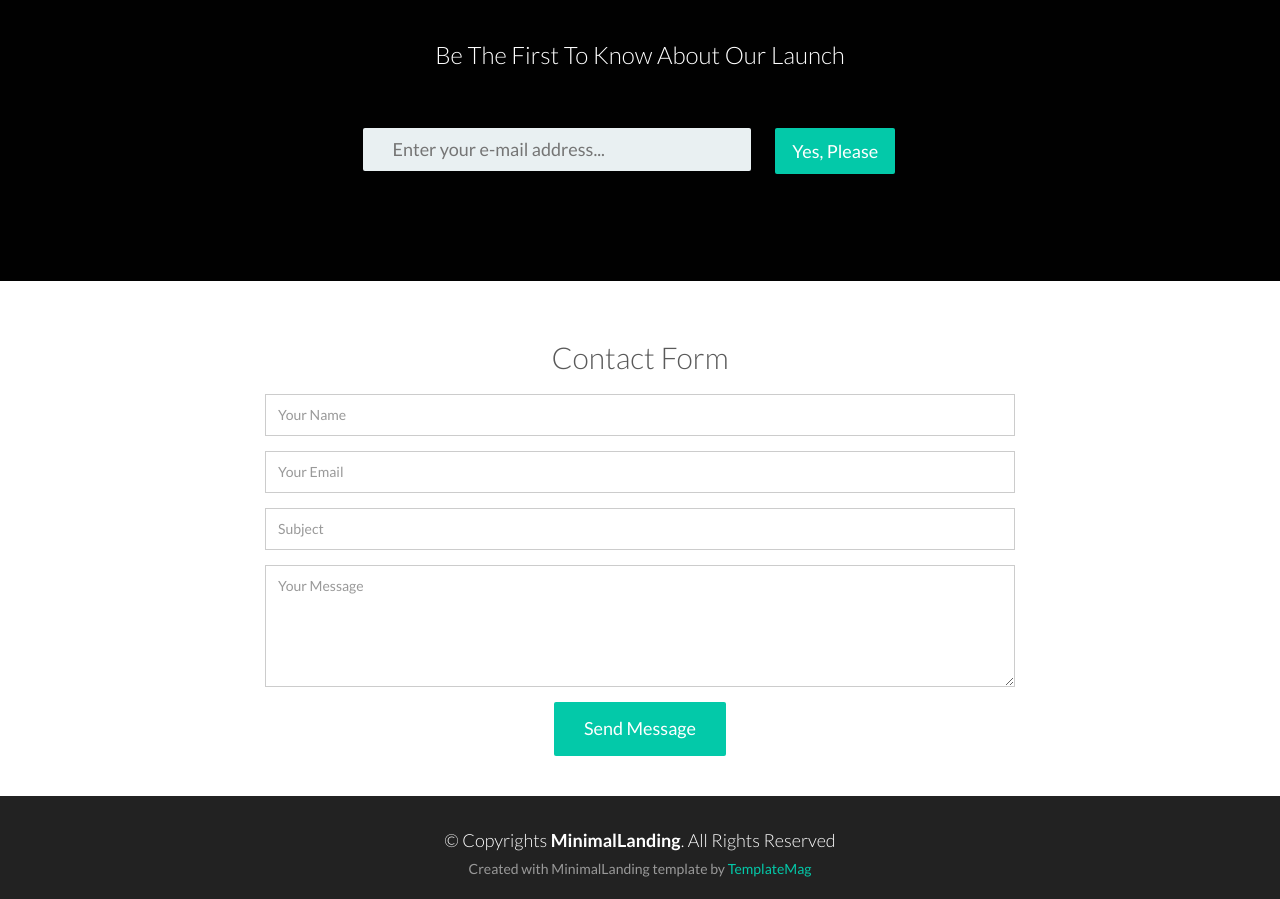
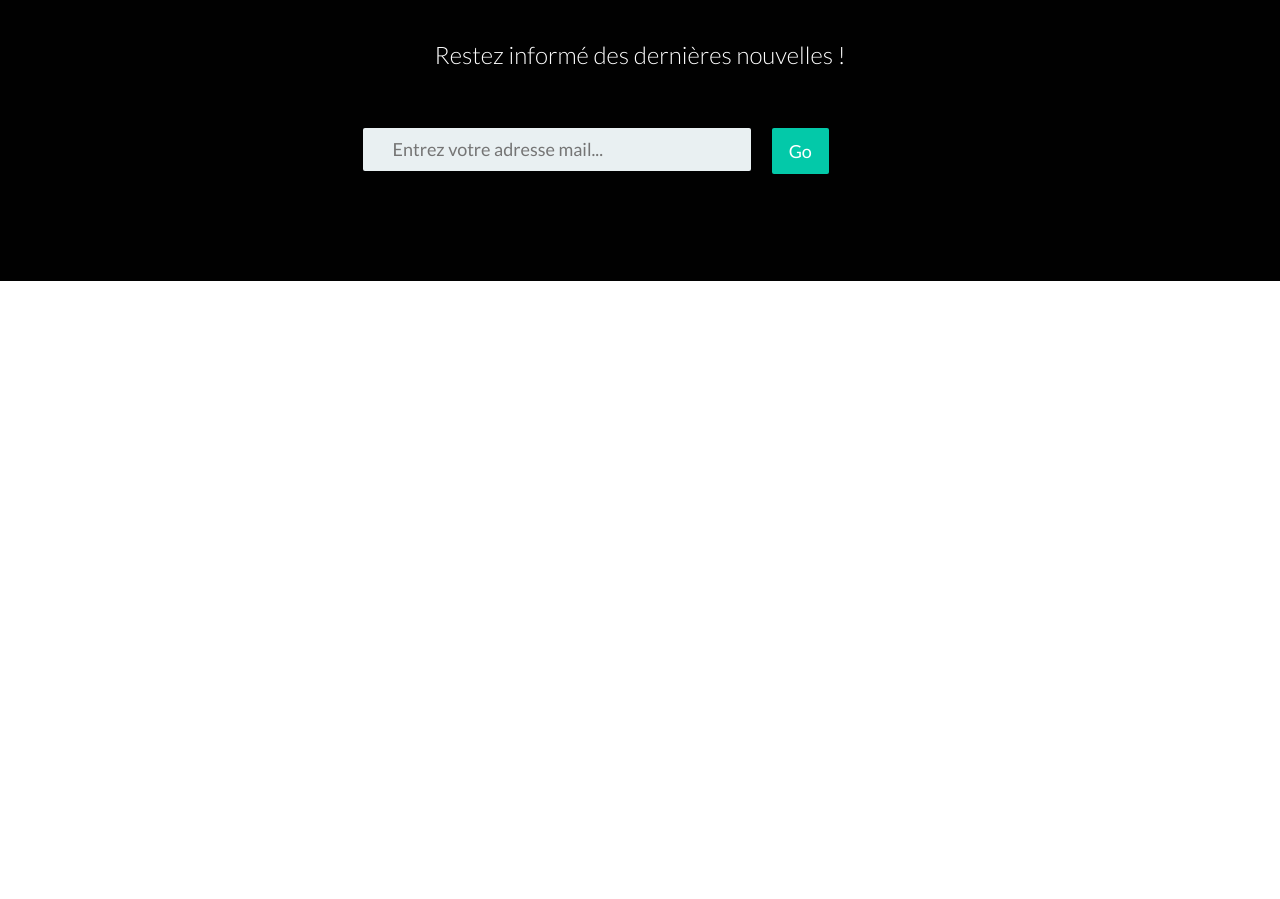
Before and after one commit to LorenzoMuscio/WSquantique, a plain HTML site: page index.html in a window 1280 px wide. Shown: the part 3440-4339 px from the top of the page. After the commit the page ends 3721 px from the top, so only its background shows below. Drawn offline with Linux system fonts and the light colour scheme.

Commit message:
delete copyright, contact form

```diff
--- a/index.html
+++ b/index.html
@@ -186,12 +186,10 @@
   <div id="f">
     <div class="container">
       <div class="row centered mtb">
-        <h3>Be The First To Know About Our Launch</h3>
+        <h3>Restez informé des dernières nouvelles !</h3>
         <div class="col-md-6 col-md-offset-3 mt" data-effect="slide-bottom">
-          <form role="form" action="register.php" method="post" enctype="plain">
-            <input type="email" name="email" class="subscribe-input" placeholder="Enter your e-mail address..." required>
-            <button class='btn btn-lg btn-green subscribe-submit' type="submit">Yes, Please</button>
-          </form>
+          <input type="email" name="email" class="subscribe-input" placeholder="Entrez votre adresse mail..." required>
+          <button class='btn btn-lg btn-green subscribe-submit' type="submit" style="margin-left: -70px;">Go</button>
         </div>
       </div>
       <!--/row -->
@@ -199,66 +197,6 @@
     <!--/container -->
   </div>
   <!--/F -->
-
-
-  <div id="contact">
-    <div class="container">
-      <div class="row">
-        <div class="col-md-8 col-md-offset-2">
-          <h2 class="centered">Contact Form</h2>
-          <form class="contact-form php-mail-form" role="form" action="contactform/contactform.php" method="POST">
-
-            <div class="form-group">
-              <input type="name" name="name" class="form-control" id="contact-name" placeholder="Your Name" data-rule="minlen:4" data-msg="Please enter at least 4 chars" >
-              <div class="validate"></div>
-            </div>
-            <div class="form-group">
-              <input type="email" name="email" class="form-control" id="contact-email" placeholder="Your Email" data-rule="email" data-msg="Please enter a valid email">
-              <div class="validate"></div>
-            </div>
-            <div class="form-group">
-              <input type="text" name="subject" class="form-control" id="contact-subject" placeholder="Subject" data-rule="minlen:4" data-msg="Please enter at least 8 chars of subject">
-              <div class="validate"></div>
-            </div>
-
-            <div class="form-group">
-              <textarea class="form-control" name="message" id="contact-message" placeholder="Your Message" rows="5" data-rule="required" data-msg="Please write something for us"></textarea>
-              <div class="validate"></div>
-            </div>
-
-            <div class="loading"></div>
-            <div class="error-message"></div>
-            <div class="sent-message">Your message has been sent. Thank you!</div>
-
-            <div class="form-send">
-              <button type="submit" class="btn btn-large">Send Message</button>
-            </div>
-
-          </form>
-
-        </div>
-      </div>
-    </div>
-  </div>
-  <!-- / contact -->
-
-  <div id="copyrights">
-    <div class="container">
-      <p>
-        &copy; Copyrights <strong>MinimalLanding</strong>. All Rights Reserved
-      </p>
-      <div class="credits">
-        <!--
-          You are NOT allowed to delete the credit link to TemplateMag with free version.
-          You can delete the credit link only if you bought the pro version.
-          Buy the pro version with working PHP/AJAX contact form: https://templatemag.com/minimallanding-bootstrap-landing-template/
-          Licensing information: https://templatemag.com/license/
-        -->
-        Created with MinimalLanding template by <a href="https://templatemag.com/">TemplateMag</a>
-      </div>
-    </div>
-  </div>
-  <!-- / copyrights -->
 
   <!-- JavaScript Libraries -->
   <script src="lib/jquery/jquery.min.js"></script>
```
